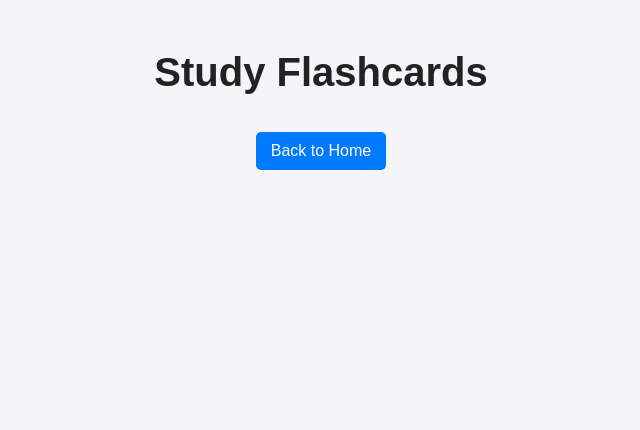
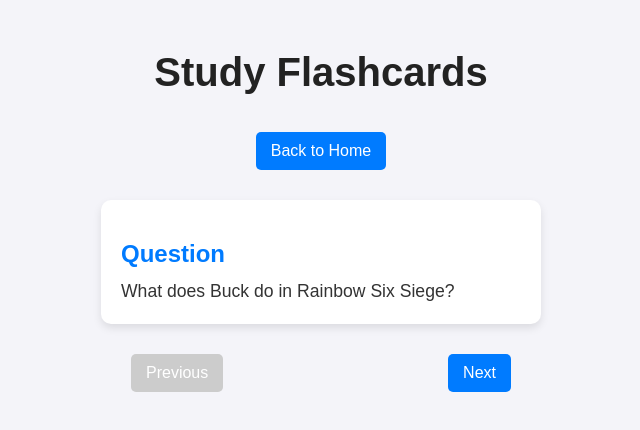
Before and after one commit to ahmedalmahseri/flashcard-creator, a React (Create React App) app: page / in a window 1280 px wide. Both pictures are taken after a click on the button "Study Flashcards". Shown: the top 430 px of the page, without its empty margins (319-959 px from the left). Built offline with nearby package versions, Linux system fonts and the light colour scheme.

Commit message:
add click to flip action to study page flashcards

```diff
--- a/src/App.css
+++ b/src/App.css
@@ -111,3 +111,37 @@
 button:hover {
   background-color: #0056b3;
 }
+
+/* below this is the study page styling */
+.flashcard {
+  margin: 20px auto;
+  max-width: 400px;
+  padding: 20px;
+  background: #ffffff;
+  border-radius: 10px; /* rounds the card corners */
+  box-shadow: 0 4px 8px rgba(0, 0, 0, 0.1); /* adds a soft shadow */
+  text-align: left; /* aligns text to the left for a professional look */
+}
+
+.flashcard h2 {
+  color: #007bff; /* blue color for headings */
+  margin-bottom: 10px; /* adds space below the headings */
+}
+
+.flashcard p {
+  margin: 0;
+  font-size: 1.1rem; /* makes the text slightly larger for readability */
+  line-height: 1.5; /* improves readability with line spacing */
+}
+
+.navigation-buttons {
+  display: flex;
+  justify-content: space-between; /* positions the buttons on opposite sides */
+  max-width: 400px;
+  margin: 10px auto; /* centers the button container */
+}
+
+button:disabled {
+  background-color: #ccc; /* gray out disabled buttons */
+  cursor: not-allowed; /* change the cursor to indicate disabled state */
+}
--- a/src/pages/StudyPage.js
+++ b/src/pages/StudyPage.js
@@ -1,10 +1,56 @@
-import React from 'react';
+import React, { useState } from 'react';
 
 const StudyPage = ({ onNavigate }) => {
+  // example flashcards
+  const mockFlashcards = [
+    { question: 'What does Buck do in Rainbow Six Siege?', answer: 'His ability is a secondary shotgun' },
+    { question: 'What is the best show of all time?', answer: 'Lost' },
+    { question: 'Greatest episode in cinema history', answer: '"The Constant" Season 5 Episode 5 of Lost' },
+  ];
+
+  const [currentIndex, setCurrentIndex] = useState(0); // track which flashcard is being shown
+  const [showAnswer, setShowAnswer] = useState(false); // track whether to show the question or answer
+
+  const currentCard = mockFlashcards[currentIndex]; // get the current flashcard
+
+  const handleNext = () => {
+    if (currentIndex < mockFlashcards.length - 1) {
+      setCurrentIndex(currentIndex + 1);
+      setShowAnswer(false); // reset to question when moving to the next card
+    }
+  };
+
+  const handlePrevious = () => {
+    if (currentIndex > 0) {
+      setCurrentIndex(currentIndex - 1);
+      setShowAnswer(false); // reset to question when moving to the previous card
+    }
+  };
+
+  const toggleFlip = () => {
+    setShowAnswer(!showAnswer); // click between question and answer
+  };
+
   return (
     <div>
       <h1>Study Flashcards</h1>
       <button onClick={() => onNavigate('home')}>Back to Home</button>
+
+      {/* flashcard container */}
+      <div className="flashcard" onClick={toggleFlip} style={{ cursor: 'pointer' }}>
+        <h2>{showAnswer ? 'Answer' : 'Question'}</h2>
+        <p>{showAnswer ? currentCard.answer : currentCard.question}</p>
+      </div>
+
+      {/* navigation buttons */}
+      <div className="navigation-buttons">
+        <button onClick={handlePrevious} disabled={currentIndex === 0}>
+          Previous
+        </button>
+        <button onClick={handleNext} disabled={currentIndex === mockFlashcards.length - 1}>
+          Next
+        </button>
+      </div>
     </div>
   );
 };
```
